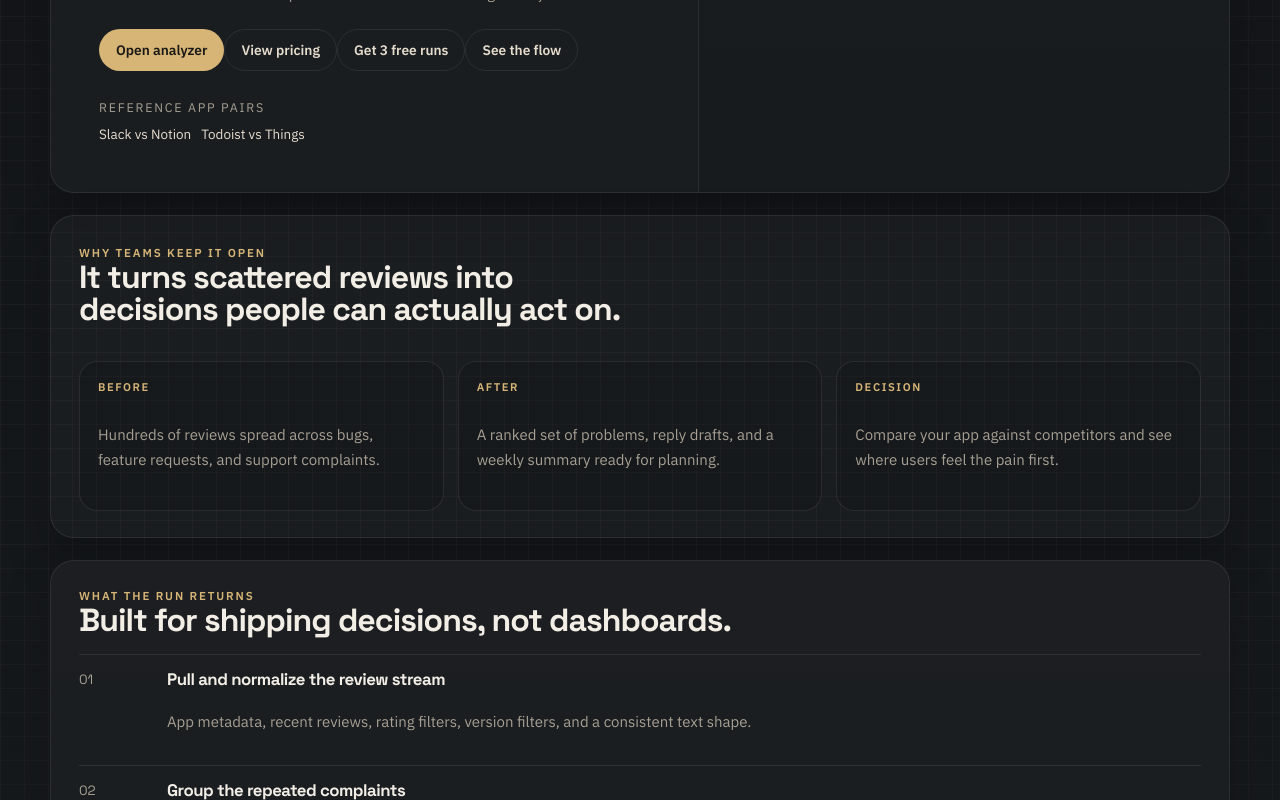
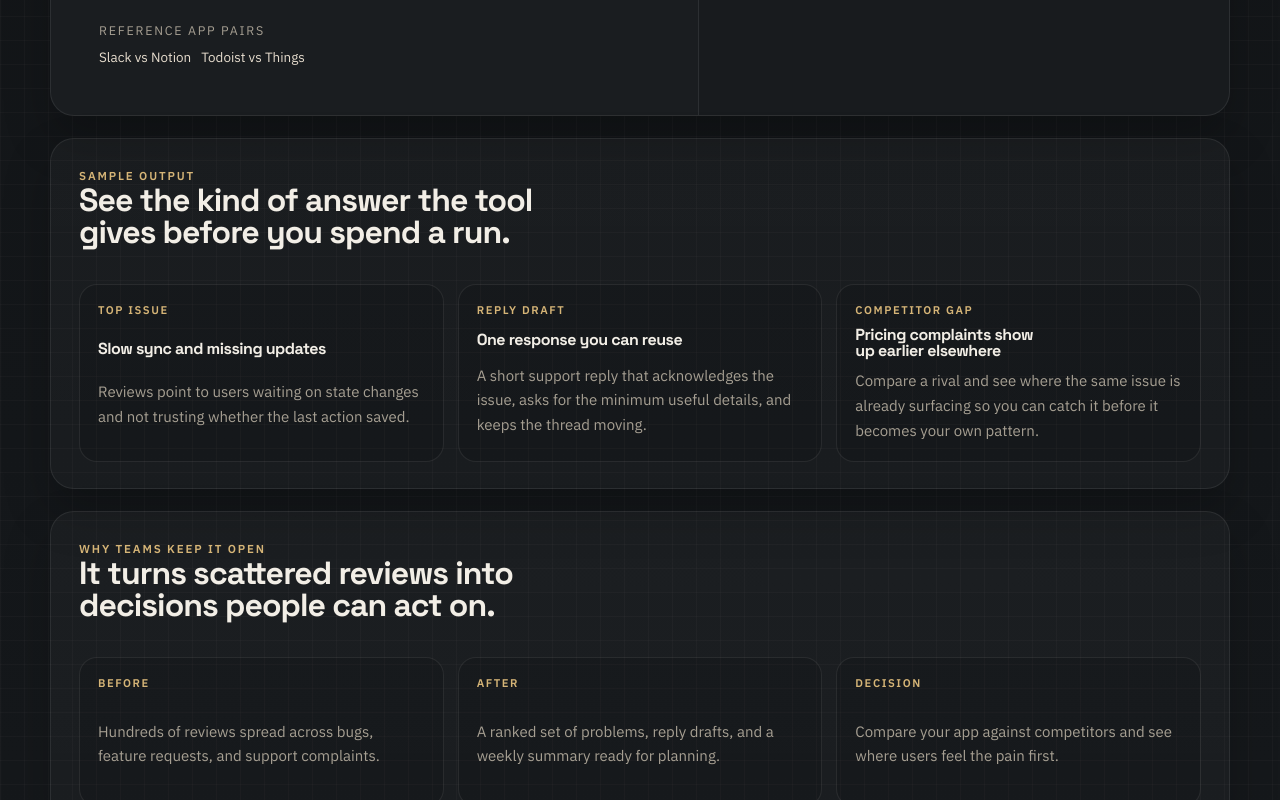
Before and after one commit to dEdwardy/review-intelligence, a Next.js app: page / in a window 1280 px wide. Shown: the part 1040-1840 px from the top of the page. Built offline with nearby package versions, Linux system fonts and the light colour scheme; no server answers.

Commit message:
feat: improve product messaging and proof

```diff
--- a/app/globals.css
+++ b/app/globals.css
@@ -353,6 +353,53 @@ h3 {
   gap: 18px;
 }
 
+.sample-panel {
+  margin-top: 22px;
+  padding: 26px 28px;
+  border: 1px solid var(--line);
+  border-radius: var(--radius-lg);
+  background:
+    linear-gradient(180deg, rgba(255, 255, 255, 0.02), rgba(255, 255, 255, 0.01)),
+    rgba(255, 255, 255, 0.012);
+  box-shadow: var(--shadow);
+  display: grid;
+  gap: 18px;
+}
+
+.sample-panel__grid {
+  display: grid;
+  grid-template-columns: repeat(3, minmax(0, 1fr));
+  gap: 14px;
+}
+
+.sample-card {
+  min-height: 170px;
+  padding: 18px;
+  border: 1px solid var(--line);
+  border-radius: 18px;
+  background: rgba(0, 0, 0, 0.12);
+  display: grid;
+  gap: 10px;
+}
+
+.sample-card__label {
+  color: var(--accent);
+  text-transform: uppercase;
+  letter-spacing: 0.14em;
+  font-size: 0.7rem;
+  font-weight: 700;
+}
+
+.sample-card h3 {
+  font-size: 1rem;
+}
+
+.sample-card p {
+  margin: 0;
+  color: var(--muted);
+  line-height: 1.65;
+}
+
 .proof-panel__grid {
   display: grid;
   grid-template-columns: repeat(3, minmax(0, 1fr));
@@ -843,6 +890,35 @@ button.text-link {
   color: var(--muted);
   line-height: 1.65;
   font-size: 0.88rem;
+}
+
+.summary-strip {
+  display: grid;
+  grid-template-columns: repeat(2, minmax(0, 1fr));
+  gap: 14px;
+  margin: 18px 0 0;
+}
+
+.summary-strip__item {
+  padding: 16px;
+  border: 1px solid var(--line);
+  border-radius: 18px;
+  background: rgba(0, 0, 0, 0.12);
+  display: grid;
+  gap: 10px;
+}
+
+.summary-strip__label {
+  color: var(--accent);
+  text-transform: uppercase;
+  letter-spacing: 0.14em;
+  font-size: 0.7rem;
+  font-weight: 700;
+}
+
+.summary-strip__value {
+  color: var(--muted);
+  line-height: 1.65;
 }
 
 .pricing-summary {
--- a/app/page.jsx
+++ b/app/page.jsx
@@ -44,10 +44,10 @@ export default async function HomePage() {
       <section className="hero">
         <div className="hero__copy">
           <div className="eyebrow">Review signal, not noise</div>
-          <h1>Find the complaints worth fixing before the next release.</h1>
+          <h1>Turn App Store reviews into shipping decisions.</h1>
           <p>
-            Paste one App Store URL, compare review patterns, and leave with a ranked fix list,
-            reply drafts, and a summary you can use in planning.
+            Paste one public App Store URL and get a ranked fix list, reply drafts, competitor gaps,
+            and a summary you can drop into planning.
           </p>
 
           <div className="hero__meta">
@@ -126,10 +126,43 @@ export default async function HomePage() {
         </div>
       </section>
 
+      <section className="sample-panel">
+        <div className="section-heading">
+          <span className="section-heading__kicker">Sample output</span>
+          <h2>See the kind of answer the tool gives before you spend a run.</h2>
+        </div>
+        <div className="sample-panel__grid">
+          <article className="sample-card">
+            <div className="sample-card__label">Top issue</div>
+            <h3>Slow sync and missing updates</h3>
+            <p>
+              Reviews point to users waiting on state changes and not trusting whether the last
+              action saved.
+            </p>
+          </article>
+          <article className="sample-card">
+            <div className="sample-card__label">Reply draft</div>
+            <h3>One response you can reuse</h3>
+            <p>
+              A short support reply that acknowledges the issue, asks for the minimum useful
+              details, and keeps the thread moving.
+            </p>
+          </article>
+          <article className="sample-card">
+            <div className="sample-card__label">Competitor gap</div>
+            <h3>Pricing complaints show up earlier elsewhere</h3>
+            <p>
+              Compare a rival and see where the same issue is already surfacing so you can catch it
+              before it becomes your own pattern.
+            </p>
+          </article>
+        </div>
+      </section>
+
       <section className="proof-panel">
         <div className="section-heading">
           <span className="section-heading__kicker">Why teams keep it open</span>
-          <h2>It turns scattered reviews into decisions people can actually act on.</h2>
+          <h2>It turns scattered reviews into decisions people can act on.</h2>
         </div>
         <div className="proof-panel__grid">
           <article className="proof-panel__item">
--- a/lib/analysis/summary.js
+++ b/lib/analysis/summary.js
@@ -25,7 +25,7 @@ export function buildOverview(reviews, clusters, appName) {
       lowRatingCount,
       topNegativeLabel: topNegative?.label || 'None',
       topNegativeCount: topNegative?.reviewCount || 0,
-      nextActionLabel: topNegative ? `Fix ${topNegative.label}` : 'Refine',
+      nextActionLabel: topNegative ? `Prioritize ${topNegative.label}` : 'Refine the sample set',
     },
     topPraiseLabel: topPraise?.label || 'None',
   };
@@ -39,5 +39,5 @@ export function buildWeeklySummary({ appName, overview, issueClusters, competito
     ? `Competitors keep surfacing ${gapLabels.join(' and ')}.`
     : 'No competitor gap was added this run.';
 
-  return `${appName} this week: ${leadIssues}. ${overview.headline} ${gapText} Next step: focus on the biggest repeated complaint and ship a clear reply draft plus one targeted fix.`;
+  return `${appName} this week: ${leadIssues}. ${overview.headline} ${gapText} Next step: fix the biggest repeated complaint, use the reply draft as a support template, and ship one targeted improvement before the next release.`;
 }
```
Also changed, not shown: app/pricing/page.jsx (+12 -5 lines), components/analysis-dashboard.jsx (+16 -3 lines).
